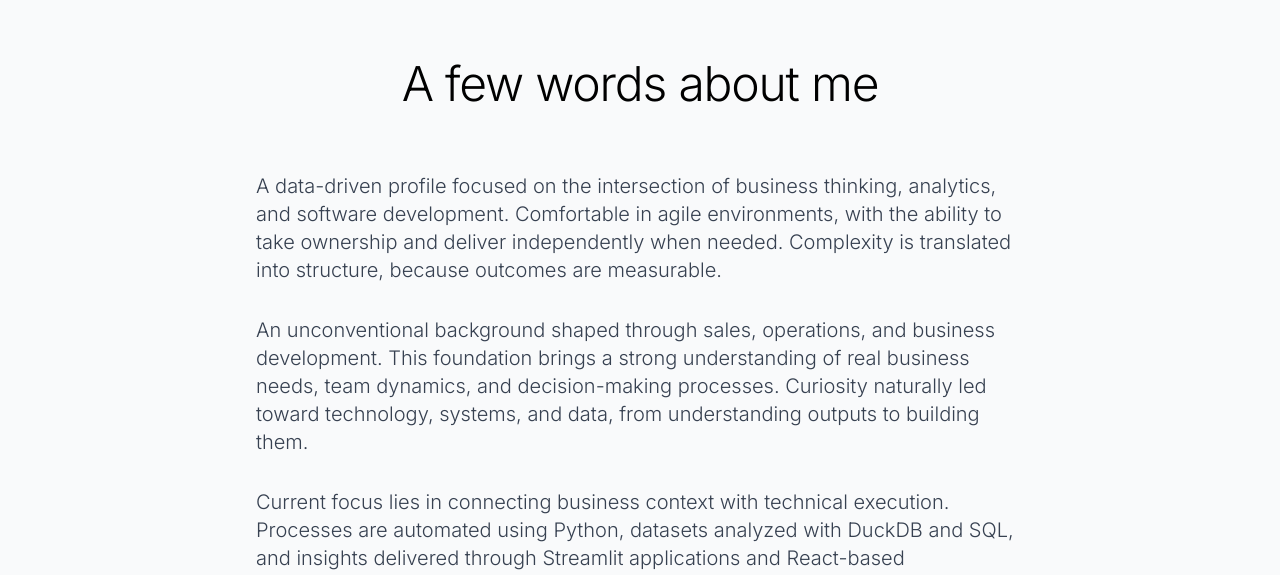
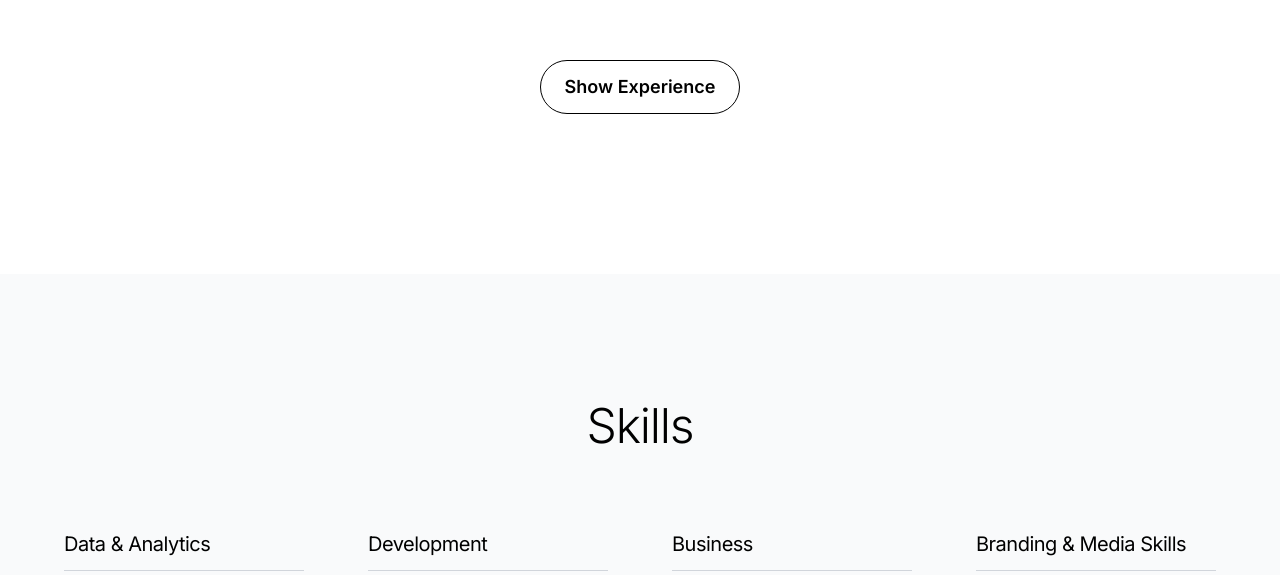
Before and after one commit to marcelrezkova/WEB-me_2.0, a React (Vite) app: page / in a window 1280 px wide. Shown: the part 868-1443 px from the top of the page. Built offline with nearby package versions, Linux system fonts and the light colour scheme.

Commit message:
update README.md

```diff
--- a/src/App.tsx
+++ b/src/App.tsx
@@ -226,7 +226,7 @@ function App() {
           </div>
         </section>
 
-        <section id="letter" className="py-32 px-6 bg-gray-50 dark:bg-gray-950">
+        {/* <section id="letter" className="py-32 px-6 bg-gray-50 dark:bg-gray-950">
           <div className="max-w-3xl mx-auto">
             <h2 className="text-4xl md:text-5xl font-light tracking-tight mb-16 text-center">
               {isCzech ? 'Pár slov o mě' : 'A few words about me'}
@@ -277,7 +277,7 @@ function App() {
               )}
             </div>
           </div>
-        </section>
+        </section> */}
 
         <section id="experience" className="py-32 px-6">
           <div className="max-w-6xl mx-auto">
```
